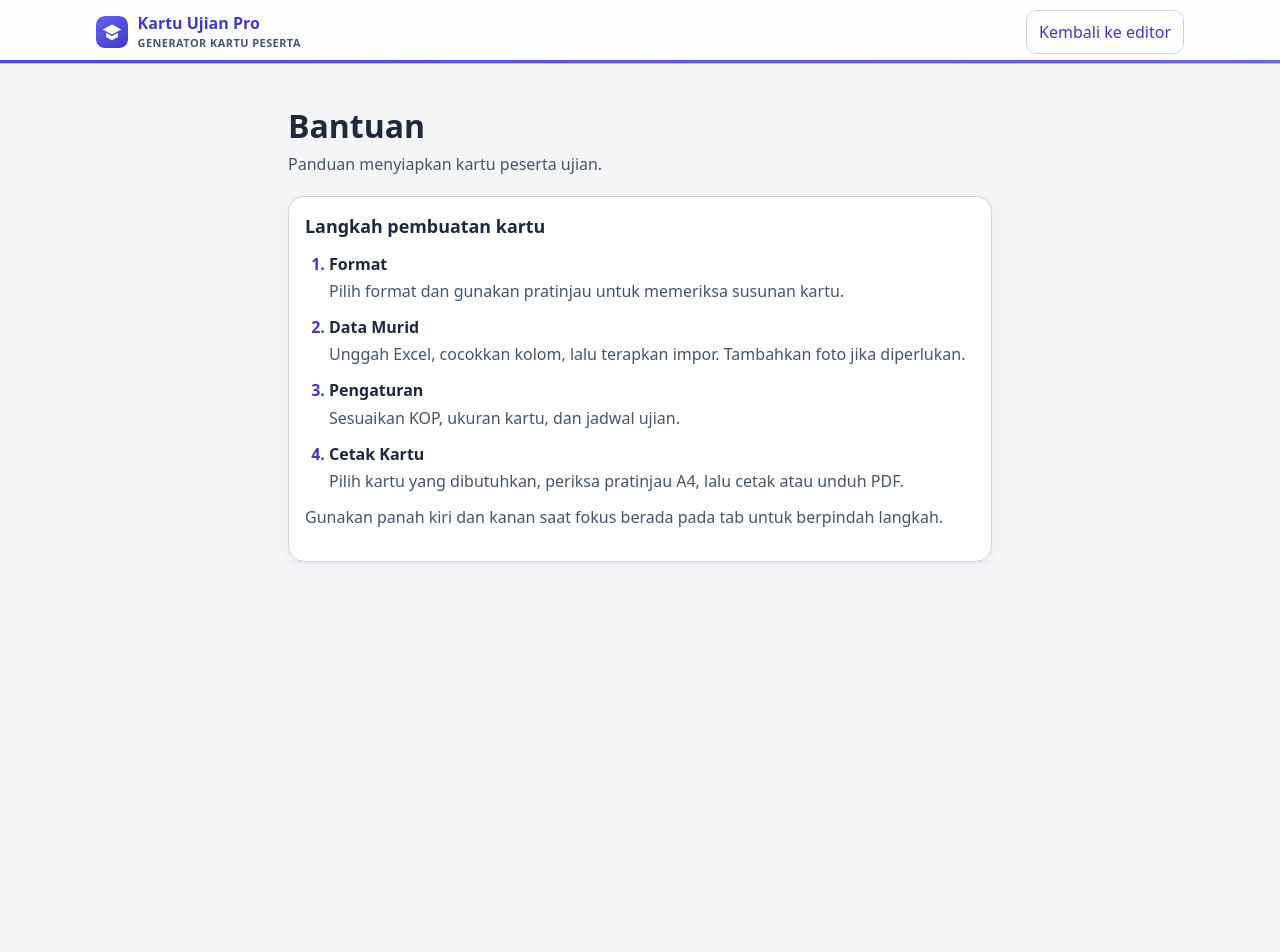
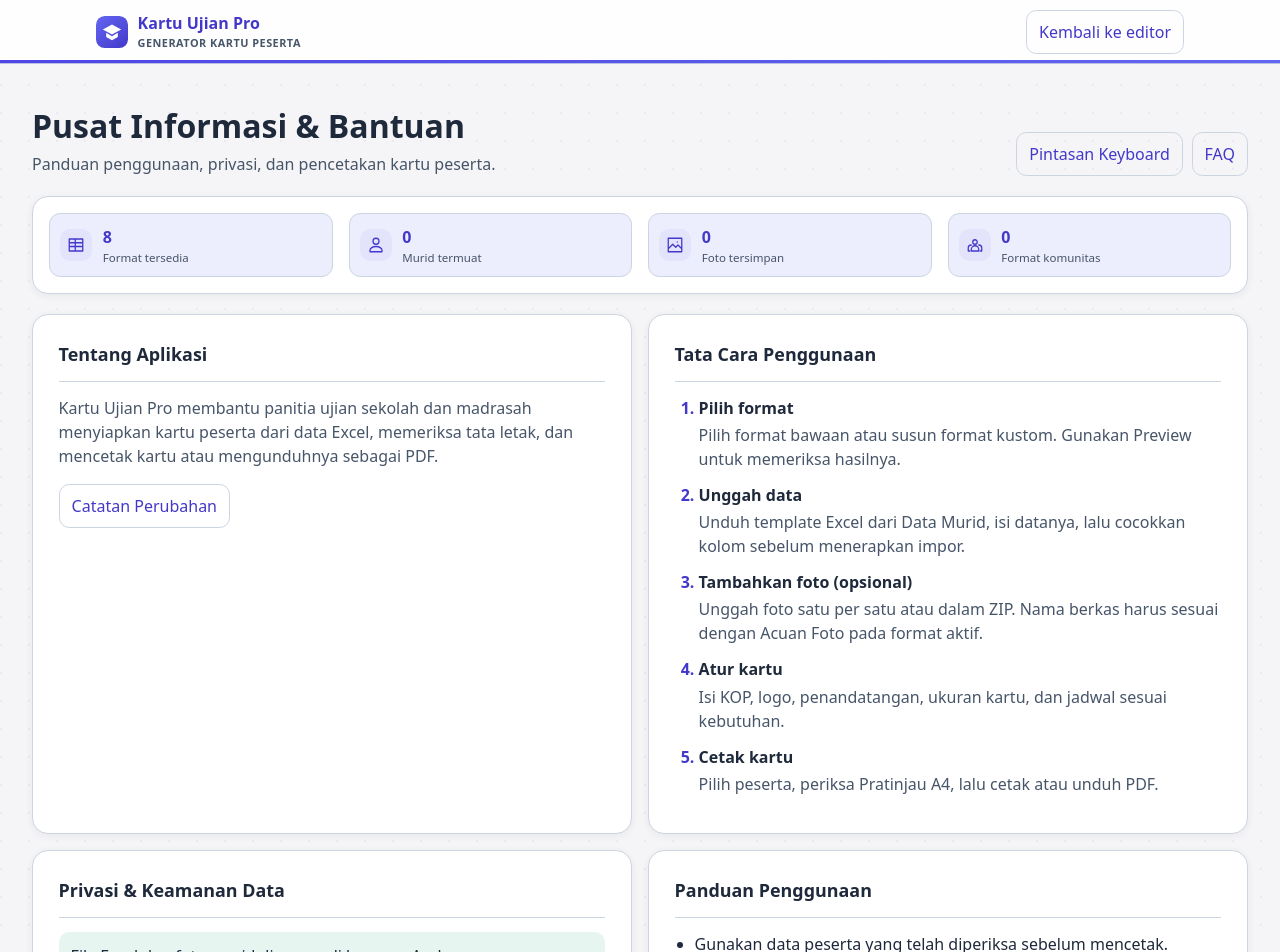
Before and after one commit to MTsNurulFalahTrs/GenerateKartu, a Next.js app: page /bantuan in a window 1280 px wide. Shown: the top 952 px of the page. Before the commit the page ends 800 px from the top, so only its background shows below. Built offline with nearby package versions, Linux system fonts and the light colour scheme.

Commit message:
Selaraskan pusat informasi dan bantuan dengan acuan

```diff
--- a/app/bantuan/page.tsx
+++ b/app/bantuan/page.tsx
@@ -1,17 +1,10 @@
 import type { Metadata } from 'next';
 import Link from 'next/link';
-import { AppBrand, PageHeading } from '../../components/editor/page-chrome';
+import { AppBrand } from '../../components/editor/page-chrome';
 import { HelpShell } from '../../components/editor/help-shell';
-import { steps } from '../../lib/editor';
+import { HelpContent } from '../../components/editor/help-content';
 
 export const metadata: Metadata = { title: 'Bantuan' };
-
-const instructions = [
-  'Pilih format dan gunakan pratinjau untuk memeriksa susunan kartu.',
-  'Unggah Excel, cocokkan kolom, lalu terapkan impor. Tambahkan foto jika diperlukan.',
-  'Sesuaikan KOP, ukuran kartu, dan jadwal ujian.',
-  'Pilih kartu yang dibutuhkan, periksa pratinjau A4, lalu cetak atau unduh PDF.',
-];
 
 export default function HelpPage() {
   return <HelpShell>
@@ -23,16 +16,7 @@ export default function HelpPage() {
       </div>
     </header>
     <main className="content help-content" id="help-content" tabIndex={-1}>
-      <PageHeading title="Bantuan" description="Panduan menyiapkan kartu peserta ujian." />
-      <section className="panel" aria-labelledby="help-steps">
-        <h2 id="help-steps">Langkah pembuatan kartu</h2>
-        <ol className="help-steps">
-          {steps.map((step, index) => <li key={step}>
-            <strong>{step}</strong><p>{instructions[index]}</p>
-          </li>)}
-        </ol>
-        <p>Gunakan panah kiri dan kanan saat fokus berada pada tab untuk berpindah langkah.</p>
-      </section>
+      <HelpContent />
     </main>
   </HelpShell>;
 }
--- a/app/globals.css
+++ b/app/globals.css
@@ -482,3 +482,30 @@ html[data-card-session-paused] .format-dialog { visibility: hidden; }
 .help-shell .header-inner { flex-direction: row; align-items: center; flex-wrap: wrap; }
 .help-shell .header::after { width: 100%; }
 #help-content { scroll-margin-top: 8rem; }
+
+.help-content, .content:has(#editor-help-panel:not([hidden])) { max-width: 94rem; }
+.help-nav { white-space: nowrap; }
+.help-stats, .help-grid { display: grid; gap: 1rem; }
+.help-stats { grid-template-columns: repeat(4, minmax(0, 1fr)); margin-bottom: 1.25rem; }
+.help-stats > div { display: grid; grid-template-columns: auto minmax(0, 1fr); align-items: center; gap: 0 .65rem; padding: .65rem; border: 1px solid var(--line); border-radius: .7rem; background: color-mix(in srgb, var(--indigo-500) 12%, var(--surface)); }
+.help-stats .format-icon { grid-row: span 2; }
+.help-stats dt { grid-row: 2; grid-column: 2; font-size: .72rem; color: var(--muted); }
+.help-stats dd { grid-row: 1; grid-column: 2; font-weight: 750; color: var(--indigo-700); }
+.help-grid { grid-template-columns: repeat(2, minmax(0, 1fr)); }
+.help-grid > .panel { padding: clamp(1rem, 2vw, 1.75rem); }
+.help-grid h2 { padding-bottom: .85rem; margin-bottom: .85rem; border-bottom: 1px solid var(--line); }
+.help-faq { grid-column: 1 / -1; }
+.help-faq details { margin-bottom: .5rem; border: 1px solid var(--line); border-radius: .7rem; padding: .7rem .85rem; }
+.help-faq summary { cursor: pointer; font-weight: 650; }
+.content .help-faq details p { margin: .55rem 0 0; }
+.help-notices, .help-rules { display: grid; gap: .65rem; }
+.help-notices li, .help-shortcuts { padding: .75rem; border-radius: .65rem; background: color-mix(in srgb, #059669 10%, var(--surface)); }
+.help-notices li:last-child { background: color-mix(in srgb, #d97706 12%, var(--surface)); }
+.help-rules { list-style: disc; padding-inline-start: 1.25rem; }
+.help-shortcuts { margin-top: 1rem; background: color-mix(in srgb, var(--indigo-500) 12%, var(--surface)); }
+.help-shortcuts h3 { font-weight: 700; }
+.help-shortcuts, .help-faq { scroll-margin-top: 8rem; }
+@media (max-width: 720px) {
+  .help-stats { grid-template-columns: repeat(2, minmax(0, 1fr)); }
+  .help-grid { grid-template-columns: minmax(0, 1fr); }
+}
--- a/components/editor/card-editor.tsx
+++ b/components/editor/card-editor.tsx
@@ -1,6 +1,6 @@
 'use client';
 
-import Link from 'next/link';
+import { HelpContent } from './help-content';
 import { AppBrand, PageHeading } from './page-chrome';
 import { flushSync } from 'react-dom';
 import { useCallback, useEffect, useMemo, useRef, useState } from 'react';
@@ -47,6 +47,7 @@ const formatIcons = ['monitor', 'users', 'clipboard', 'calendar', 'user', 'build
 
 export function CardEditor() {
   const [step, setStep] = useState(0);
+  const [helpOpen, setHelpOpen] = useState(false);
   const [format, setFormat] = useState<number | null>(0);
   const [formatQuery, setFormatQuery] = useState('');
   const [previewFormat, setPreviewFormat] = useState<number | null>(null);
@@ -207,6 +208,7 @@ export function CardEditor() {
     if (!['ArrowRight', 'ArrowLeft', 'Home', 'End'].includes(event.key)) return;
     event.preventDefault();
     const next = moveStep(index, event.key);
+    setHelpOpen(false);
     setStep(next);
     tabRefs.current[next]?.focus({ preventScroll: true });
     tabRefs.current[next]?.scrollIntoView({ block: 'nearest', inline: 'nearest' });
@@ -222,16 +224,16 @@ export function CardEditor() {
             <div className="stepper" role="tablist" aria-label="Langkah pembuatan kartu">
               {steps.map((label, index) => (
                 <button key={label} id={`step-${index}`} role="tab" type="button"
-                  aria-selected={step === index} aria-controls={`panel-${index}`}
+                  aria-selected={!helpOpen && step === index} aria-controls={`panel-${index}`}
                   tabIndex={step === index ? 0 : -1}
                   ref={(element) => { tabRefs.current[index] = element; }}
                   onKeyDown={(event) => onTabKey(event, index)}
-                  onClick={() => setStep(index)}>
+                  onClick={() => { setHelpOpen(false); setStep(index); }}>
                   <span data-complete={!!completedSteps[index]} aria-hidden="true">{completedSteps[index] ? '✓' : index + 1}</span>{label}
                 </button>
               ))}
             </div>
-            <Link href="/bantuan">Bantuan</Link>
+            <button className="action help-nav" type="button" aria-pressed={helpOpen} aria-controls="editor-help-panel" onClick={() => setHelpOpen(!helpOpen)}>Bantuan</button>
             <button type="button" className="theme" aria-label="Tema gelap" aria-pressed={dark} onClick={() => setDark(!dark)}>
               <span aria-hidden="true">{dark ? '☀' : '☾'}</span>
             </button>
@@ -242,7 +244,7 @@ export function CardEditor() {
         {sessionMessage && <p role="status">{sessionMessage}</p>}
         {steps.map((label, index) => (
           <section key={label} id={`panel-${index}`} role="tabpanel" aria-labelledby={`step-${index}`}
-            tabIndex={0} hidden={step !== index}>
+            tabIndex={0} hidden={helpOpen || step !== index}>
             <PageHeading title={pageHeadings[index].title} description={pageHeadings[index].description}
               badges={<><span>Langkah {index + 1} dari {steps.length}</span>
                 {index === 1 && <span>Data lokal</span>}
@@ -324,7 +326,7 @@ export function CardEditor() {
             </div>}
             {index === 1 && (
               <>
-                <ParticipantPanel key={revision} active={step === 1} format={format} custom={custom} photos={photos} onDataset={setDataset} onPhotos={setPhotos} />
+                <ParticipantPanel key={revision} active={!helpOpen && step === 1} format={format} custom={custom} photos={photos} onDataset={setDataset} onPhotos={setPhotos} />
                 <footer className="page-footer">
                   <small>Tip: Foto bersifat opsional. Kartu tetap bisa dicetak tanpa foto.</small>
                   <button className="action" type="button" onClick={() => setStep(0)}>‹ Kembali</button>
@@ -371,13 +373,16 @@ export function CardEditor() {
                 {format === null ? <p>Pilih format kartu untuk membuka pratinjau.</p> : <>
                   <p className="sr-only">Format terpilih: {formats[format] ?? 'Format Kustom'}.</p>
                   {dataset.participants.length
-                    ? <PreviewPanel key={`${format}:${revision}`} active={step === 3} participants={dataset.participants} selected={dataset.selected} renderCard={renderCard} />
+                    ? <PreviewPanel key={`${format}:${revision}`} active={!helpOpen && step === 3} participants={dataset.participants} selected={dataset.selected} renderCard={renderCard} />
                     : <><CardOutput participants={dataset.participants} renderCard={renderCard} pending={false} /><p>Contoh kartu. Impor data untuk melihat kartu peserta.</p>{step === 3 && <CardPreview {...renderCard(sample)} />}</>}
                 </>}
               </div>
             )}
           </section>
         ))}
+        <section id="editor-help-panel" hidden={!helpOpen}>
+          {helpOpen && <HelpContent inEditor participants={dataset.participants.length} photos={photos.size} />}
+        </section>
       </main>
       <dialog className="format-dialog" ref={previewDialog} aria-labelledby="format-preview-title" onClose={() => {
         setPreviewFormat(null);
--- /dev/null
+++ b/components/editor/help-content.tsx
@@ -0,0 +1,94 @@
+import Link from 'next/link';
+import { PageHeading } from './page-chrome';
+import { EditorIcon } from './editor-icon';
+import { formats } from '../../lib/editor';
+import { maxParticipants } from '../../lib/participants/model';
+
+const instructions = [
+  ['Pilih format', 'Pilih format bawaan atau susun format kustom. Gunakan Preview untuk memeriksa hasilnya.'],
+  ['Unggah data', 'Unduh template Excel dari Data Murid, isi datanya, lalu cocokkan kolom sebelum menerapkan impor.'],
+  ['Tambahkan foto (opsional)', 'Unggah foto satu per satu atau dalam ZIP. Nama berkas harus sesuai dengan Acuan Foto pada format aktif.'],
+  ['Atur kartu', 'Isi KOP, logo, penandatangan, ukuran kartu, dan jadwal sesuai kebutuhan.'],
+  ['Cetak kartu', 'Pilih peserta, periksa Pratinjau A4, lalu cetak atau unduh PDF.'],
+];
+
+const faq = [
+  ['Bagaimana cara mengganti logo madrasah atau sekolah?', 'Buka Pengaturan → KOP & Identitas, lalu pilih Pasang Logo Kiri atau Pasang Logo Kanan. Gunakan PNG atau JPEG dengan ukuran maksimal 2 MiB.'],
+  ['Mengapa nama foto harus sama dengan kolom ID?', 'Aplikasi mencocokkan nama berkas tanpa ekstensi dengan nilai pada kolom Acuan Foto. Periksa penanda tersebut di format aktif.'],
+  ['Berapa banyak murid yang bisa diproses sekaligus?', `Satu sheet Excel dapat memuat hingga ${maxParticipants.toLocaleString('id-ID')} baris peserta.`],
+  ['Apakah saya bisa membuat format kartu sendiri?', 'Ya. Pilih Atur pada Format Kustom, lalu susun kolom yang dibutuhkan.'],
+  ['Bagaimana cara mencadangkan pengaturan?', 'Gunakan Ekspor Konfigurasi di tab Pengaturan. Gunakan Impor Konfigurasi untuk memulihkannya.'],
+  ['Apa yang terjadi setelah dua jam tanpa aktivitas?', 'Data peserta dan aset sesi dibersihkan. Preferensi tampilan yang tersimpan di browser tetap dapat digunakan.'],
+  ['Bisakah saya mencetak kartu untuk kelas tertentu?', 'Ya. Pilih kelas pada Filter Cetak, lalu periksa jumlah kartu sebelum mencetak.'],
+  ['Apa yang harus dilakukan jika hasil cetak terpotong?', 'Periksa Pratinjau A4, gunakan skala 100% dan margin Tidak Ada. Jika isi kartu melebihi batas, sesuaikan ukuran di Layout & Cetak.'],
+  ['Apakah format komunitas tersedia?', 'Saat ini katalog menyediakan format bawaan dan Format Kustom.'],
+];
+
+export function HelpContent({ participants = 0, photos = 0, inEditor = false }: {
+  participants?: number;
+  photos?: number;
+  inEditor?: boolean;
+}) {
+  const prefix = inEditor ? 'editor-help' : 'help';
+  const stats = [
+    [formats.length + 1, 'Format tersedia', 'table'],
+    [participants, 'Murid termuat', 'user'],
+    [photos, 'Foto tersimpan', 'image'],
+    [0, 'Format komunitas', 'users'],
+  ] as const;
+  return <>
+    <PageHeading title="Pusat Informasi & Bantuan"
+      description="Panduan penggunaan, privasi, dan pencetakan kartu peserta."
+      actions={<>
+        <a className="action" href={`#${prefix}-shortcuts`}>Pintasan Keyboard</a>
+        <a className="action" href={`#${prefix}-faq`}>FAQ</a>
+      </>} />
+    <dl className="panel help-stats">
+      {stats.map(([count, label, icon]) => <div key={label}>
+        <span className="format-icon"><EditorIcon name={icon} /></span>
+        <dt>{label}</dt><dd>{count}</dd>
+      </div>)}
+    </dl>
+    <div className="help-grid">
+      <section className="panel">
+        <h2>Tentang Aplikasi</h2>
+        <p>Kartu Ujian Pro membantu panitia ujian sekolah dan madrasah menyiapkan kartu peserta dari data Excel, memeriksa tata letak, dan mencetak kartu atau mengunduhnya sebagai PDF.</p>
+        <a className="action" href="https://github.com/MTsNurulFalahTrs/GenerateKartu/blob/main/CHANGELOG.md">Catatan Perubahan</a>
+      </section>
+      <section className="panel">
+        <h2>Tata Cara Penggunaan</h2>
+        <ol className="help-steps">
+          {instructions.map(([title, description]) => <li key={title}><strong>{title}</strong><p>{description}</p></li>)}
+        </ol>
+      </section>
+      <section className="panel">
+        <h2>Privasi &amp; Keamanan Data</h2>
+        <ul className="help-notices">
+          <li>File Excel dan foto murid diproses di browser Anda.</li>
+          <li>Preferensi disimpan di browser. Isi KOP, jadwal, foto, dan aset berlaku selama sesi.</li>
+          <li>Setelah dua jam tanpa aktivitas, data peserta dan aset sesi dibersihkan.</li>
+        </ul>
+      </section>
+      <section className="panel">
+        <h2>Panduan Penggunaan</h2>
+        <ul className="help-rules">
+          <li>Gunakan data peserta yang telah diperiksa sebelum mencetak.</li>
+          <li>Periksa hasil pratinjau dan ukuran kartu sebelum mencetak satu angkatan.</li>
+          <li>Gunakan Reset untuk membersihkan data sesi saat selesai di komputer bersama.</li>
+        </ul>
+        <div id={`${prefix}-shortcuts`} className="help-shortcuts">
+          <h3>Pintasan Keyboard</h3>
+          <p><kbd>←</kbd> dan <kbd>→</kbd> berpindah langkah saat fokus berada pada tab. <kbd>Home</kbd> dan <kbd>End</kbd> menuju langkah awal dan akhir.</p>
+          <p><kbd>Esc</kbd> menutup dialog pratinjau atau impor.</p>
+        </div>
+      </section>
+      <section className="panel help-faq" id={`${prefix}-faq`}>
+        <h2>FAQ — Pertanyaan yang Sering Diajukan</h2>
+        {faq.map(([question, answer]) => <details key={question}>
+          <summary>{question}</summary><p>{answer}</p>
+        </details>)}
+        {inEditor && <Link href="/bantuan" className="action">Buka halaman Bantuan</Link>}
+      </section>
+    </div>
+  </>;
+}
```
Also changed, not shown: tests/smoke.mjs (+6 -2 lines).
